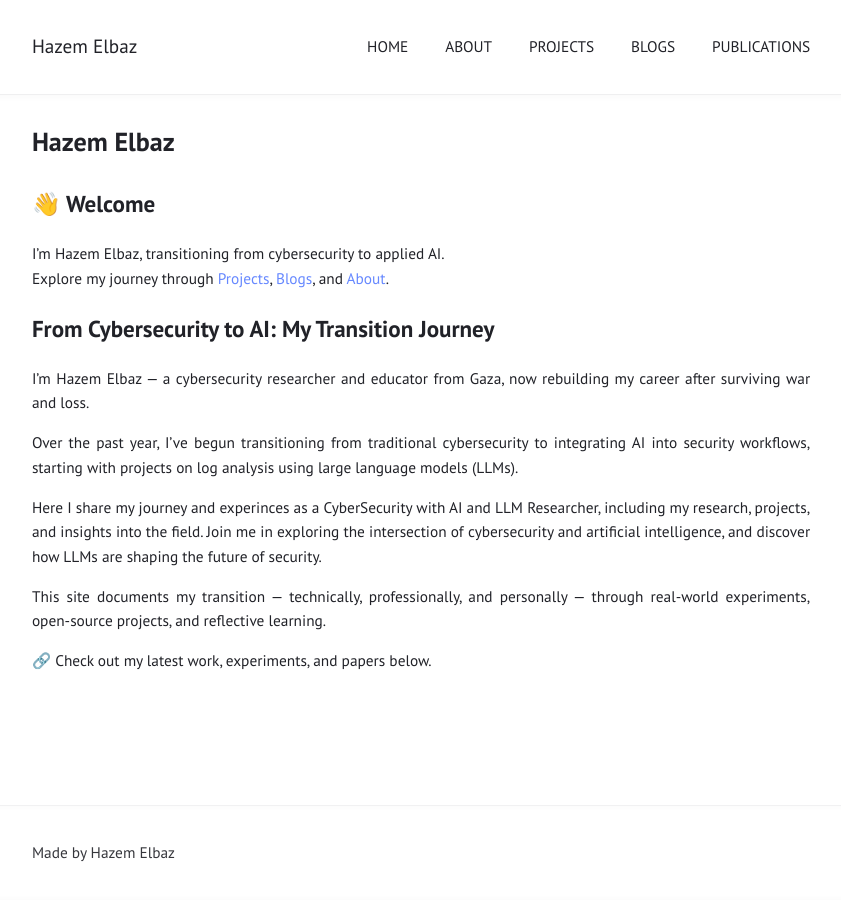
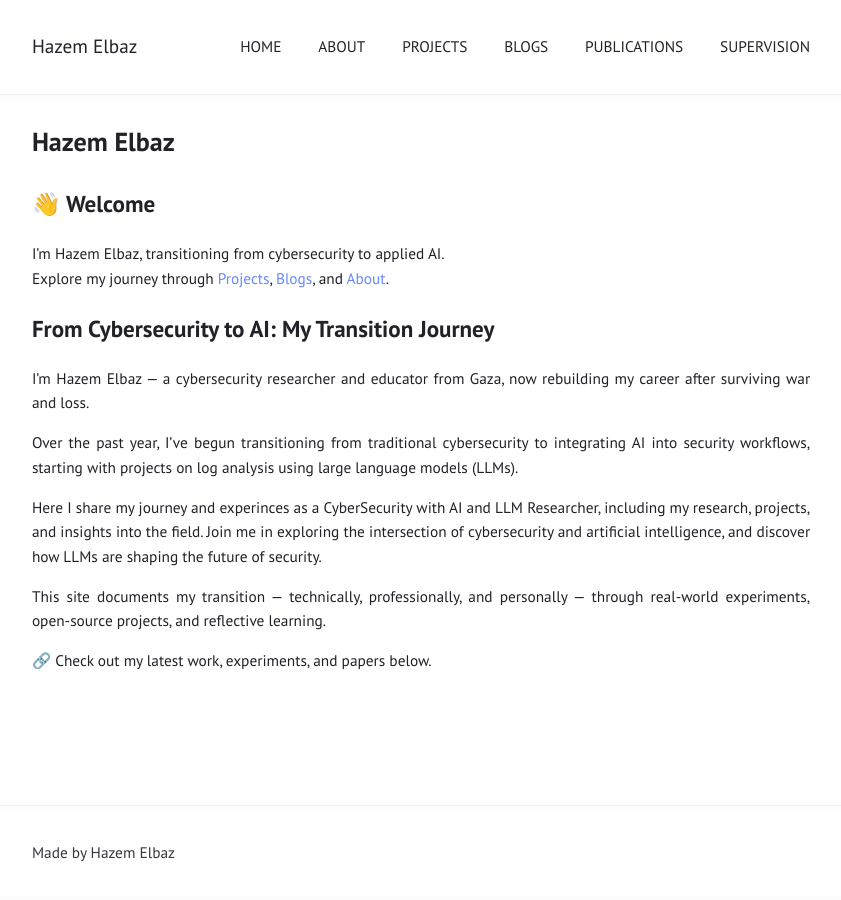
Before and after one commit to elbazhazem/elbazhazem.github.io, a Jekyll site: the page built from index.md, in a window 1280 px wide. Shown: the whole page, without its empty margins (219-1060 px from the left). Built offline with Jekyll 4.4.1, drawn with Linux system fonts in a browser that asks for light colours.

Commit message:
Update _config.yml

```diff
--- a/_config.yml
+++ b/_config.yml
@@ -22,6 +22,7 @@ navigation:                # accepts {file, title, url, icon, sidebaricon}
   # - {file: "blogs.md", title: "BLOGS"}
   - {file: "archive.html", title: "BLOGS"}
   - {file: "publications.md", title: "PUBLICATIONS"}
+  - {file: "publications.md", title: "SUPERVISION"}
 
 
 external:                  # shows a footer with social links - for available icons see fontawesome.com/icons
```
